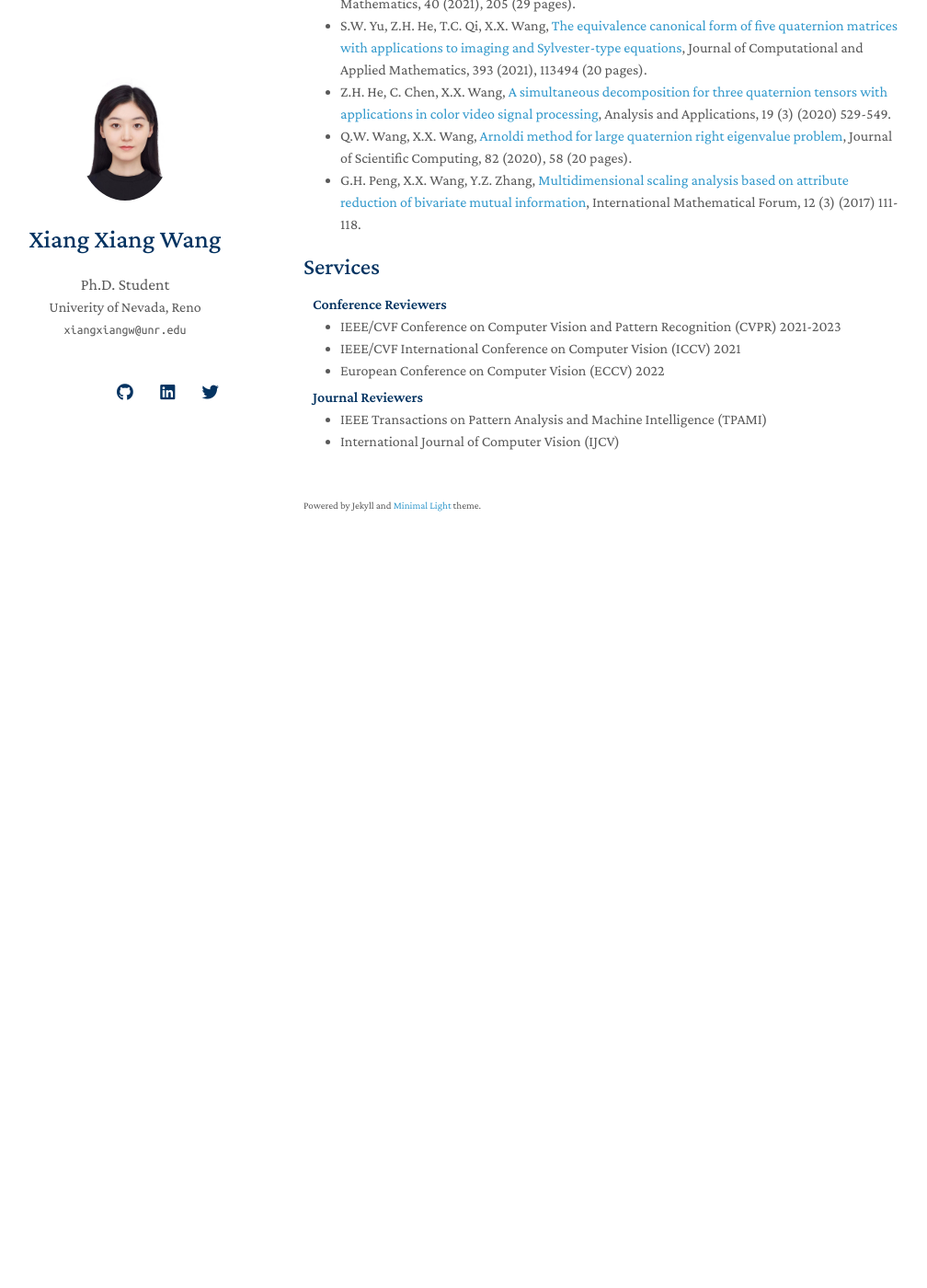
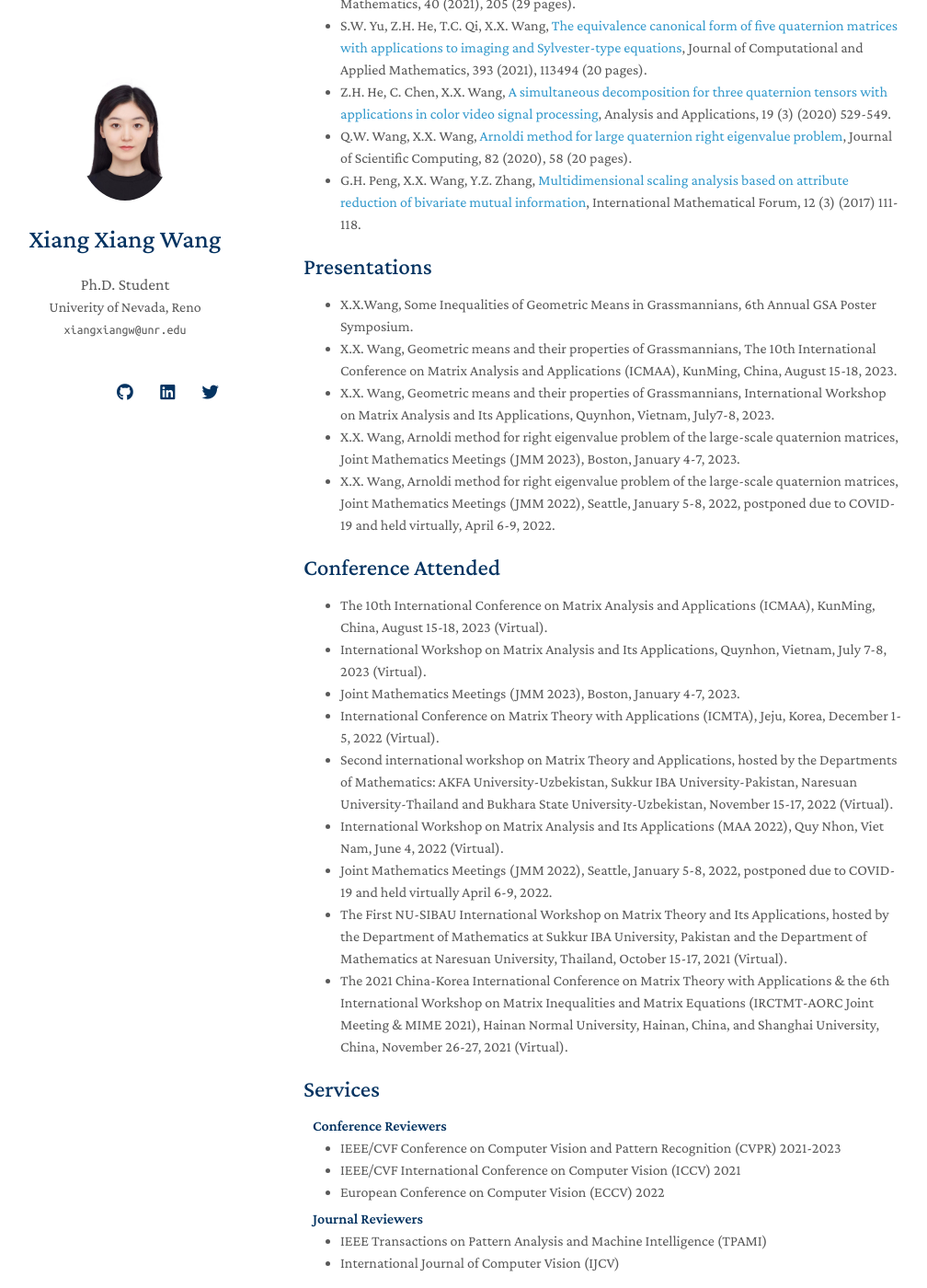
Before and after one commit to yaoyao-liu/minimal-light, a Jekyll site: the page built from index.md, in a window 1280 px wide and 1400 px high, scrolled down 1428 px. Shown: the whole window at 92% size, without its empty margins (140-1148 px from the left). Built offline with Jekyll 4.4.1, drawn with Linux system fonts in a browser that asks for light colours; nearby versions of some CDN libraries; a style sheet for code colours, icons or effects is not loaded; our own code applies the rules of GitHub Pages for plain Markdown files; before the commit the page ends 2058 px from its top, so only the background shows below that.

Commit message:
Update index.md

```diff
--- a/index.md
+++ b/index.md
@@ -59,7 +59,23 @@ layout: homepage
 -	Q.W. Wang, X.X. Wang, [Arnoldi method for large quaternion right eigenvalue problem](https://doi.org/10.1007/s10915-020-01158-4), Journal of Scientific Computing, 82 (2020), 58 (20 pages).
 -	G.H. Peng, X.X. Wang, Y.Z. Zhang, [Multidimensional scaling analysis based on attribute reduction of bivariate mutual information](https://doi.org/10.12988/imf.2017.610133), International Mathematical Forum, 12 (3) (2017) 111-118.
 
+## Presentations
+- 	X.X.Wang, Some Inequalities of Geometric Means in Grassmannians, 6th Annual GSA Poster Symposium.
+- 	X.X. Wang, Geometric means and their properties of Grassmannians, The 10th International Conference on Matrix Analysis and Applications (ICMAA), KunMing, China, August 15-18, 2023.
+- 	X.X. Wang, Geometric means and their properties of Grassmannians, International Workshop on Matrix Analysis and Its Applications, Quynhon, Vietnam, July7-8, 2023.
+- 	X.X. Wang, Arnoldi method for right eigenvalue problem of the large-scale quaternion matrices, Joint Mathematics Meetings (JMM 2023), Boston, January 4-7, 2023.
+- 	X.X. Wang, Arnoldi method for right eigenvalue problem of the large-scale quaternion matrices, Joint Mathematics Meetings (JMM 2022), Seattle, January 5-8, 2022, postponed due to COVID-19 and held virtually, April 6-9, 2022.
 
+## Conference Attended
+-	The 10th International Conference on Matrix Analysis and Applications (ICMAA), KunMing, China, August 15-18, 2023 (Virtual).
+-	International Workshop on Matrix Analysis and Its Applications, Quynhon, Vietnam, July 7-8, 2023 (Virtual).
+-	Joint Mathematics Meetings (JMM 2023), Boston, January 4-7, 2023.
+-	International Conference on Matrix Theory with Applications (ICMTA), Jeju, Korea, December 1-5, 2022 (Virtual).
+-	Second international workshop on Matrix Theory and Applications, hosted by the Departments of Mathematics: AKFA University-Uzbekistan, Sukkur IBA University-Pakistan, Naresuan University-Thailand and Bukhara State University-Uzbekistan, November 15-17, 2022 (Virtual).
+-	International Workshop on Matrix Analysis and Its Applications (MAA 2022), Quy Nhon, Viet Nam, June 4, 2022 (Virtual).
+-	Joint Mathematics Meetings (JMM 2022), Seattle, January 5-8, 2022, postponed due to COVID-19 and held virtually April 6-9, 2022.
+-	The First NU-SIBAU International Workshop on Matrix Theory and Its Applications, hosted by the Department of Mathematics at Sukkur IBA University, Pakistan and the Department of Mathematics at Naresuan University, Thailand, October 15-17, 2021 (Virtual).
+-	The 2021 China-Korea International Conference on Matrix Theory with Applications & the 6th International Workshop on Matrix Inequalities and Matrix Equations (IRCTMT-AORC Joint Meeting & MIME 2021), Hainan Normal University, Hainan, China, and Shanghai University, China, November 26-27, 2021 (Virtual).
 
 
 
```
